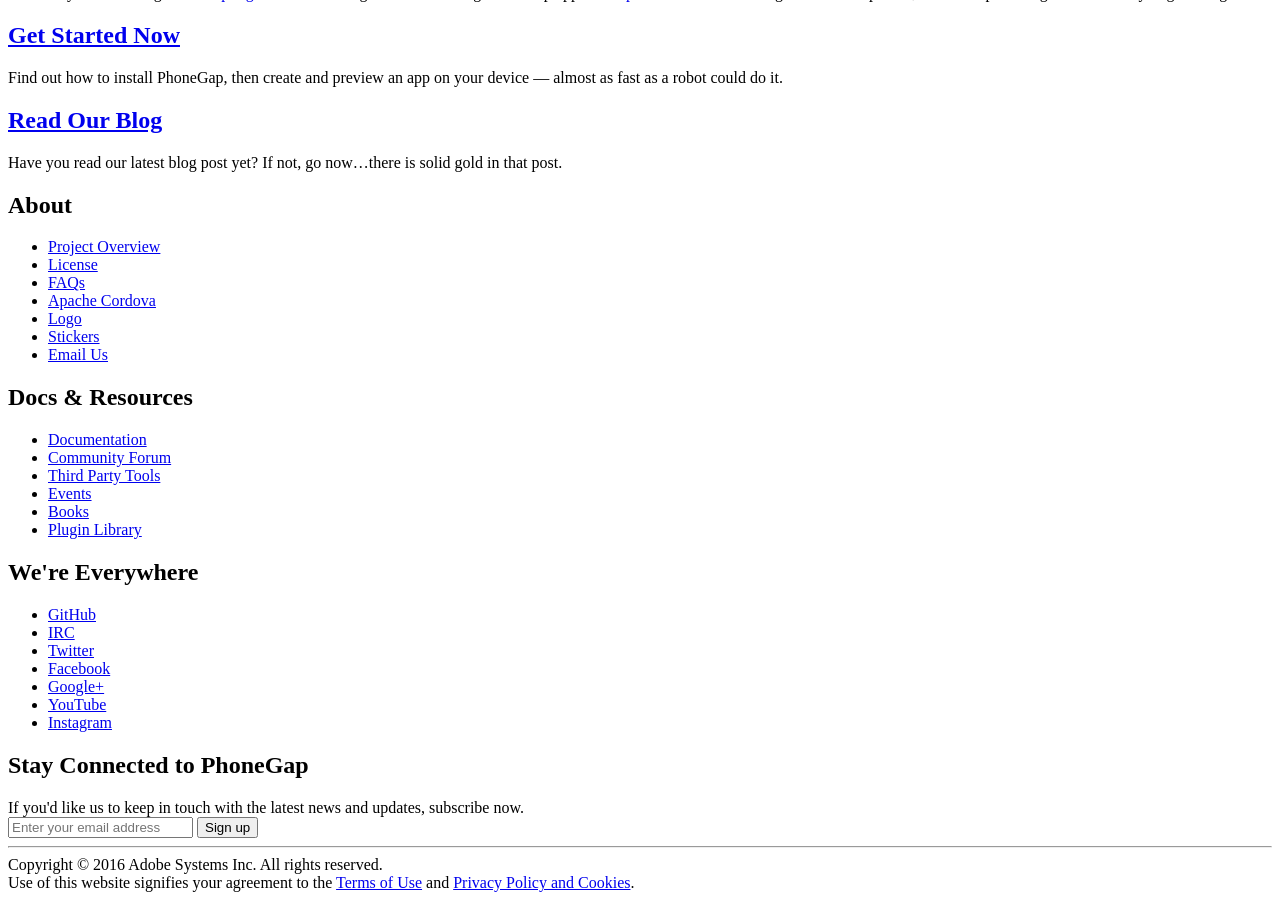
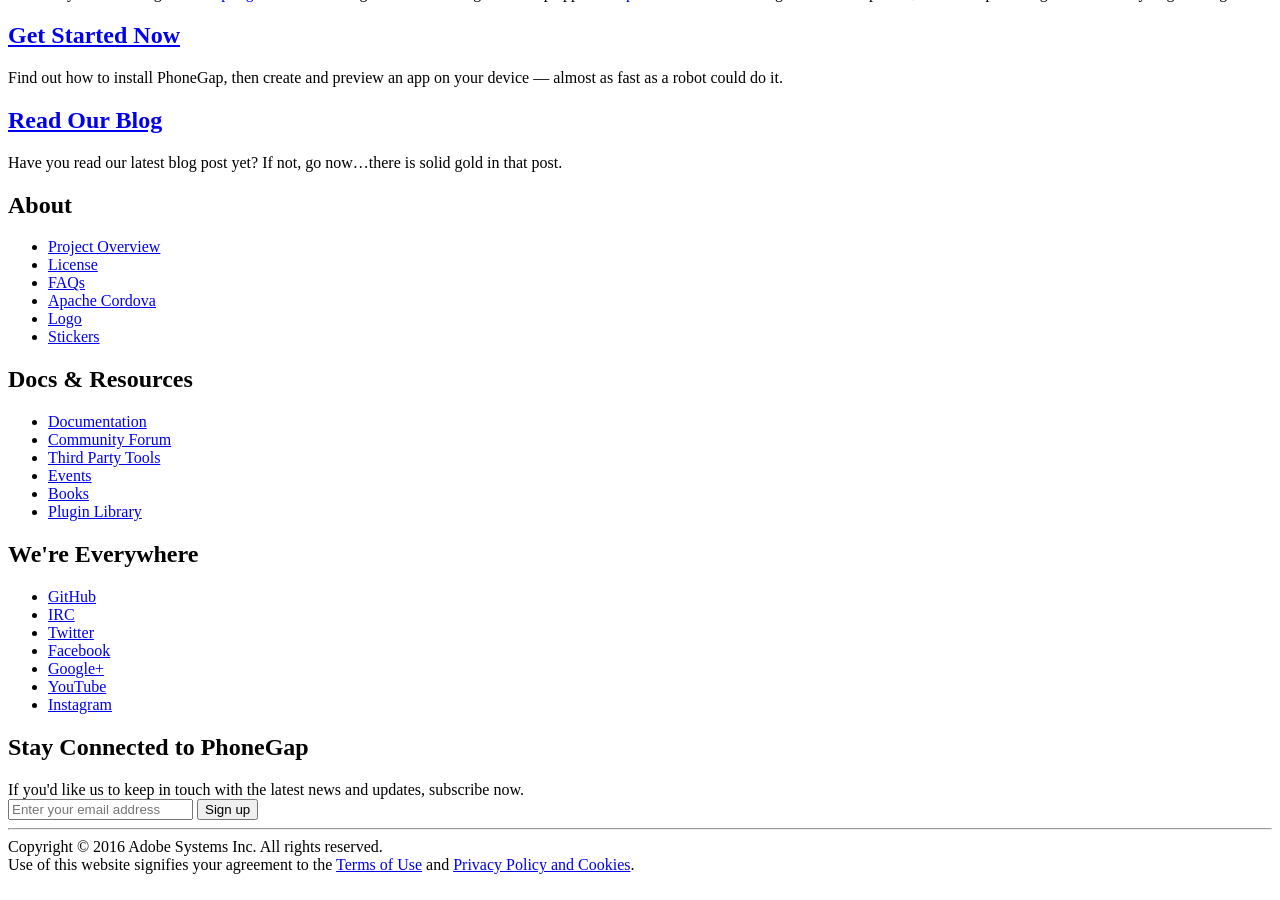
Before and after one commit to phonegap/book, a Jekyll site: the page built from index.html, in a window 1280 px wide and 900 px high, scrolled down 9406 px. Built offline with Jekyll 4.4.1, drawn with Linux system fonts in a browser that asks for light colours; the list of posts is cut into pages by our own code.

Commit message:
disabling email link in footer, phonegap/phonegap.github.io#126

```diff
--- a/_config.yml
+++ b/_config.yml
@@ -1,13 +1,21 @@
 title: Books
 description: Read about your favorite open source mobile app framework
 baseurl: "/book" # the subpath of your site, e.g. /blog
-url: "http://phonegap.github.io" # the base hostname & protocol for your site
+url: "http://phonegap.com" # the base hostname & protocol for your site
+
+gems:
+  - jekyll-paginate
+  - jekyll-coffeescript
 
 paginate: 10
 paginate_list_count: 7
 paginate_path: "/blog/page:num/"
 
-
 post:
   template: _post.txt
   extension: md
+
+markdown: kramdown
+
+kramdown:
+  input: GFM
--- a/_includes/footer.html
+++ b/_includes/footer.html
@@ -25,7 +25,7 @@
             <li><a href="https://cordova.apache.org/">Apache Cordova</a></li>
             <li><a href="/about/logos/">Logo</a></li>
             <li><a href="https://www.stickermule.com/user/1070635098/stickers">Stickers</a></li>
-            <li><a href="mailto:hello@phonegap.com">Email Us</a></li>
+            <!-- <li><a href="mailto:hello@phonegap.com">Email Us</a></li> -->
           </ul>
         </nav>
         <nav class="site-footer__list">
--- a/_includes/head.html
+++ b/_includes/head.html
@@ -9,16 +9,17 @@
   <script src="//use.typekit.net/exp7awb.js"></script>
   <script src="//assets.adobedtm.com/659ec8ada5450db95675e43beaaae92399591a11/satelliteLib-46e65db5bb0c375f8f64619be31cc9b29acf4867.js"></script>
   <script type="text/javascript">try{Typekit.load();}catch(e){}</script>
-  <script src="/scripts/home.js"></script>
-  <script src="/scripts/mobile_nav.js"></script>
+  {% if jekyll.environment == "production" %}
+    <script src="/scripts/home.js"></script>
+    <script src="/scripts/mobile_nav.js"></script>
+  {% else %}
+    <script src="{{ '/scripts/home.js' | prepend: site.url }}"></script>
+    <script src="{{ '/scripts/mobile_nav.js' | prepend: site.url }}"></script>
+  {% endif %}
   {% for js_name in page.extra_js %}
-    <script src="/scripts/{{ js_name }}"></script>
+    <script src="{{ js_name | prepend: '/app/scripts/' }}"></script>
   {% endfor %}
-  {% if jekyll.environment == "production" %}
-    <link rel="stylesheet" type="text/css" href="{{ "/styles/main.css" | prepend: site.url }}"/>
-  {% else %}
-    <link rel="stylesheet" type="text/css" href="{{ "/styles/main.css" | prepend: site.baseurl | prepend: site.url }}"/>
-  {% endif %}
+  <link rel="stylesheet" type="text/css" href="{{ '/styles/main.css' | prepend: site.url }}"/>
   <style type="text/css">
       {% capture include_to_sassify %}{% include book.sass %}{% endcapture %}
       {{ include_to_sassify | sassify }}
--- a/index.html
+++ b/index.html
@@ -13,11 +13,7 @@ title: PhoneGap Books
       <div class="book__content">
         <div class="book__image">
           <a href="{{ post.link }}">
-            {% if jekyll.environment == "production" %}
-              <img src="{{ post.thumb | prepend: site.baseurl | prepend: site.url }}" alt="{{ post.title }}"/>
-            {% else %}
-              <img src="{{ post.thumb }}" alt="{{ post.title }}"/>
-            {% endif %}
+            <img src="{{ post.thumb | prepend: site.baseurl }}" alt="{{ post.title }}"/>
           </a>
         </div>
         <div class="book__description">
```
